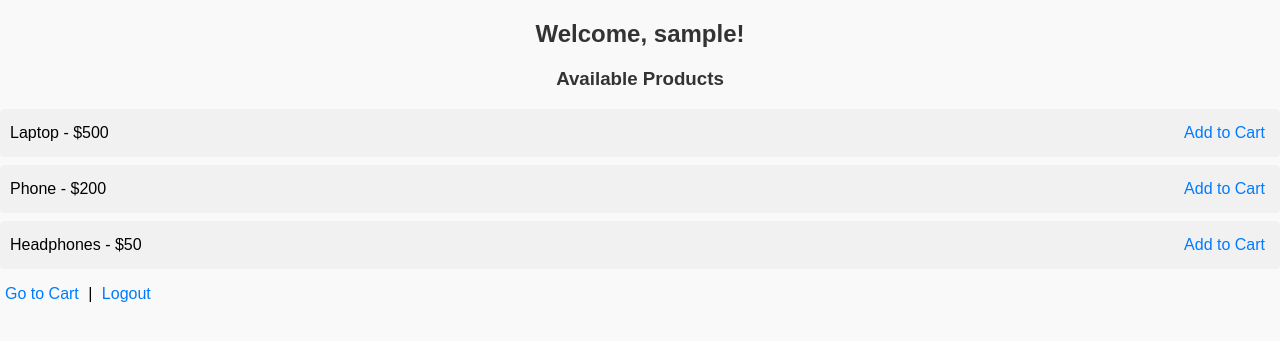
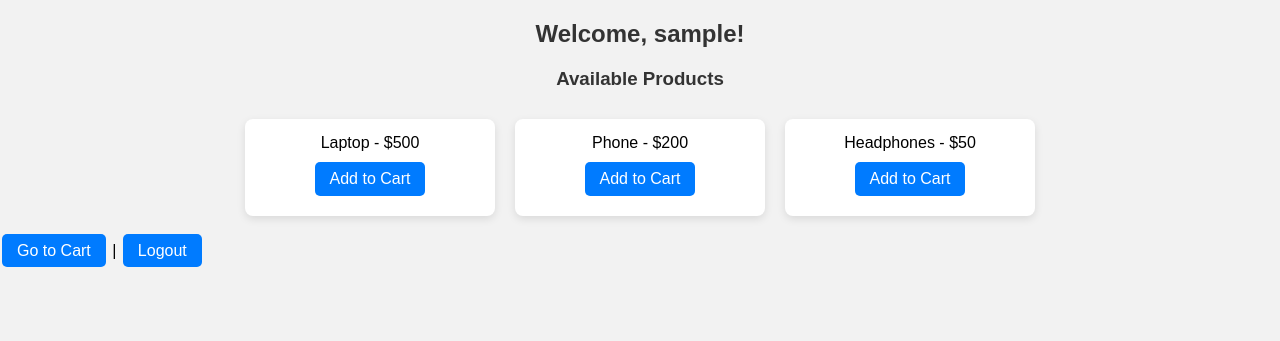
Before and after one commit to Jayesh-Jadhav6/Ecom, a Flask app: page /index in a window 1280 px wide. Shown: the top 341 px of the page. Run offline with Flask 3, Linux system fonts and the light colour scheme; the visitor is signed in with stand-in values (Sample User, id 1).

Commit message:
Describe your changes

```diff
--- a/static/style.css
+++ b/static/style.css
@@ -1,7 +1,7 @@
 /* General Page Styling */
 body {
     font-family: Arial, sans-serif;
-    background-color: #f9f9f9;
+    background-color: #f2f2f2;
     margin: 0;
     padding: 0;
 }
@@ -11,37 +11,29 @@ h2, h3 {
     color: #333;
 }
 
+/* Container/Card for each page */
 .container {
-    max-width: 800px;
+    max-width: 900px;
     margin: 30px auto;
     padding: 20px;
     background-color: #fff;
-    box-shadow: 0 0 10px rgba(0,0,0,0.1);
-    border-radius: 8px;
+    box-shadow: 0 4px 12px rgba(0,0,0,0.1);
+    border-radius: 10px;
 }
 
-/* Links & Buttons */
-a {
+/* Navigation Links & Buttons */
+a, button, input[type="submit"] {
     text-decoration: none;
-    color: #007BFF;
-    margin: 5px;
+    color: white;
+    background-color: #007BFF;
+    padding: 8px 15px;
+    border-radius: 5px;
+    border: none;
+    cursor: pointer;
+    margin: 5px 2px;
 }
 
-a:hover {
-    text-decoration: underline;
-}
-
-button, input[type="submit"] {
-    padding: 8px 15px;
-    background-color: #007BFF;
-    color: white;
-    border: none;
-    border-radius: 5px;
-    cursor: pointer;
-    margin-top: 10px;
-}
-
-button:hover, input[type="submit"]:hover {
+a:hover, button:hover, input[type="submit"]:hover {
     background-color: #0056b3;
 }
 
@@ -59,24 +51,62 @@ input[type="text"] {
     border-radius: 5px;
 }
 
-/* Product List */
+/* Product List / Cards */
 ul {
     list-style-type: none;
     padding: 0;
+    display: flex;
+    flex-wrap: wrap;
+    justify-content: center;
 }
 
 li {
-    padding: 10px;
-    margin: 8px 0;
-    background-color: #f1f1f1;
-    border-radius: 5px;
+    background-color: #ffffff;
+    border-radius: 8px;
+    margin: 10px;
+    padding: 15px;
+    width: 220px;
+    text-align: center;
+    box-shadow: 0 3px 8px rgba(0,0,0,0.1);
+    transition: transform 0.2s, box-shadow 0.2s;
+
+    /* Flex column to stack elements nicely */
     display: flex;
-    justify-content: space-between;
+    flex-direction: column;
     align-items: center;
 }
 
-/* Cart & Checkout */
+li:hover {
+    transform: translateY(-5px);
+    box-shadow: 0 6px 15px rgba(0,0,0,0.15);
+}
+
+/* Buttons inside cards */
+li a, li button {
+    display: inline-block;  /* prevents wrapping */
+    margin-top: 10px;
+    width: auto;            /* only as wide as content */
+    white-space: nowrap;     /* prevents breaking in half */
+    text-align: center;
+}
+
+Cart & Checkout Messages
 p {
     text-align: center;
     font-weight: bold;
+    margin-top: 20px;
 }
+
+/* Cart & Checkout Buttons */
+.cart-buttons {
+    display: flex;
+    flex-direction: column; /* stack vertically */
+    gap: 70px;              /* space between buttons */
+    align-items: center;
+    margin-top: 15px;
+}
+
+.cart-buttons a, .cart-buttons button {
+    width: 150px;           /* consistent width */
+    text-align: center;
+}
```
Also changed, not shown: templates/cart.html (+10 -3 lines).
